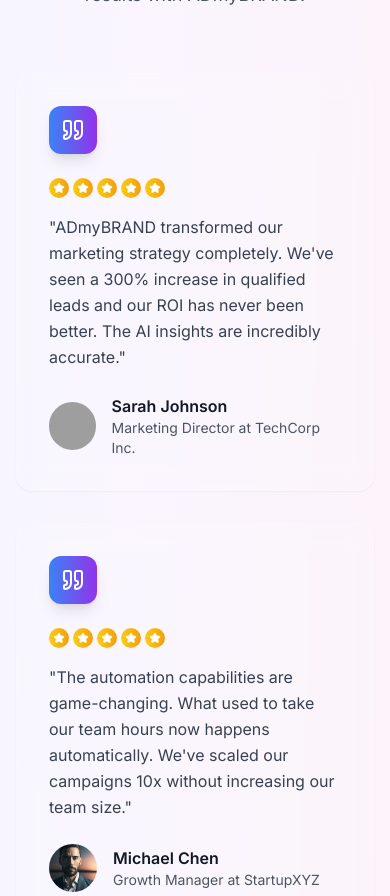
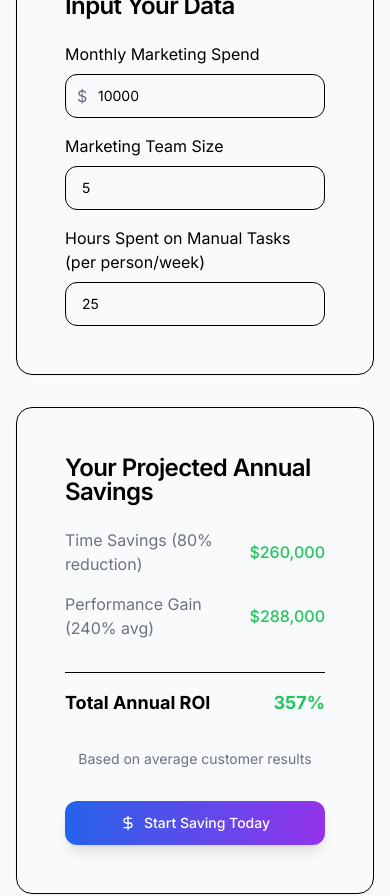
Before and after one commit to Swapnanilmanna1701/AdmyBRAND1, a Next.js app: page / in a window 390 px wide. Shown: the part 10160-11056 px from the top of the page. Built offline with nearby package versions, Linux system fonts and the light colour scheme; grey boxes are pictures that could not be loaded.

Commit message:
roi, label and navigation added

```diff
--- a/app/page.tsx
+++ b/app/page.tsx
@@ -4,6 +4,7 @@ import { Footer } from "@/components/sections/footer";
 import { HeroSection } from "@/components/sections/hero-section";
 import { PerformanceOptimizationSection } from "@/components/sections/performrnce";
 import { PricingSection } from "@/components/sections/pricing-section";
+import { RoiCalculatorSection } from "@/components/sections/roi";
 import { TestimonialsSection } from "@/components/sections/testimonials-section";
 import { Chatbot } from "@/components/ui/chatbot";
 import { Navigation } from "@/components/ui/navigation";
@@ -17,6 +18,7 @@ export default function Home() {
         <PerformanceOptimizationSection />
         <FeaturesSection />
         <PricingSection />
+        <RoiCalculatorSection />
         <TestimonialsSection />
         <FAQSection />
       </main>
--- /dev/null
+++ b/components/sections/roi.tsx
@@ -0,0 +1,155 @@
+"use client";
+
+import { Button } from "@/components/ui/button";
+import { Card, CardContent, CardHeader, CardTitle } from "@/components/ui/card";
+import { Input } from "@/components/ui/input";
+import { Label } from "@radix-ui/react-label";
+import { useEffect, useState } from "react";
+
+export function RoiCalculatorSection() {
+  const [monthlySpend, setMonthlySpend] = useState(10000);
+  const [teamSize, setTeamSize] = useState(5);
+  const [manualHours, setManualHours] = useState(25);
+
+  const [timeSavings, setTimeSavings] = useState(0);
+  const [performanceGain, setPerformanceGain] = useState(0);
+  const [totalAnnualRoi, setTotalAnnualRoi] = useState(0);
+
+  useEffect(() => {
+    // Constants for calculation (can be adjusted based on real data)
+    const avgHourlyRate = 50; // Assuming an average hourly rate for manual tasks
+    const timeReductionPercentage = 0.8; // 80% reduction in manual tasks
+    const performanceGainPercentage = 2.4; // 240% average performance gain
+
+    // Calculate Time Savings
+    const annualManualHours = manualHours * teamSize * 52; // 52 weeks in a year
+    const annualTimeSavings =
+      annualManualHours * timeReductionPercentage * avgHourlyRate;
+    setTimeSavings(annualTimeSavings);
+
+    // Calculate Performance Gain
+    const annualPerformanceGain = monthlySpend * 12 * performanceGainPercentage;
+    setPerformanceGain(annualPerformanceGain);
+
+    // Calculate Total Annual ROI
+    const totalSavings = annualTimeSavings + annualPerformanceGain;
+    const totalInvestment = monthlySpend * 12; // Assuming monthly spend is the investment
+    const roi = ((totalSavings - totalInvestment) / totalInvestment) * 100;
+    setTotalAnnualRoi(roi);
+  }, [monthlySpend, teamSize, manualHours]);
+
+  return (
+    <section className="w-full py-12 md:py-24 lg:py-32 bg-gray-50 dark:bg-gray-900">
+      <div className="container px-4 md:px-6">
+        <div className="flex flex-col items-center justify-center space-y-4 text-center">
+          <div className="space-y-2">
+            <h2 className="text-3xl font-bold tracking-tighter sm:text-5xl">
+              Calculate Your ROI
+            </h2>
+            <p className="max-w-[900px] text-gray-500 md:text-xl/relaxed lg:text-base/relaxed xl:text-xl/relaxed dark:text-gray-400">
+              See how much you could save with AI automation based on your
+              current marketing spend and team size
+            </p>
+          </div>
+        </div>
+        <div className="mx-auto grid max-w-5xl items-start gap-8 py-12 lg:grid-cols-2 lg:gap-12">
+          <Card className="p-6">
+            <CardHeader>
+              <CardTitle>Input Your Data</CardTitle>
+            </CardHeader>
+            <CardContent className="grid gap-4">
+              <div className="grid gap-2">
+                <Label htmlFor="monthly-spend">Monthly Marketing Spend</Label>
+                <div className="relative">
+                  <span className="absolute left-3 top-1/2 -translate-y-1/2 text-gray-500">
+                    $
+                  </span>
+                  <Input
+                    id="monthly-spend"
+                    type="number"
+                    value={monthlySpend}
+                    onChange={(e) => setMonthlySpend(Number(e.target.value))}
+                    className="pl-8"
+                  />
+                </div>
+              </div>
+              <div className="grid gap-2">
+                <Label htmlFor="team-size">Marketing Team Size</Label>
+                <Input
+                  id="team-size"
+                  type="number"
+                  value={teamSize}
+                  onChange={(e) => setTeamSize(Number(e.target.value))}
+                />
+              </div>
+              <div className="grid gap-2">
+                <Label htmlFor="manual-hours">
+                  Hours Spent on Manual Tasks (per person/week)
+                </Label>
+                <Input
+                  id="manual-hours"
+                  type="number"
+                  value={manualHours}
+                  onChange={(e) => setManualHours(Number(e.target.value))}
+                />
+              </div>
+            </CardContent>
+          </Card>
+          <Card className="p-6">
+            <CardHeader>
+              <CardTitle>Your Projected Annual Savings</CardTitle>
+            </CardHeader>
+            <CardContent className="grid gap-4">
+              <div className="flex items-center justify-between">
+                <span className="text-gray-500 dark:text-gray-400">
+                  Time Savings (80% reduction)
+                </span>
+                <span className="font-medium text-green-500">
+                  ${timeSavings.toLocaleString()}
+                </span>
+              </div>
+              <div className="flex items-center justify-between">
+                <span className="text-gray-500 dark:text-gray-400">
+                  Performance Gain (240% avg)
+                </span>
+                <span className="font-medium text-green-500">
+                  ${performanceGain.toLocaleString()}
+                </span>
+              </div>
+              <div className="border-t pt-4 mt-4 flex items-center justify-between">
+                <span className="text-lg font-bold">Total Annual ROI</span>
+                <span
+                  className={`text-lg font-bold ${
+                    totalAnnualRoi >= 0 ? "text-green-500" : "text-red-500"
+                  }`}
+                >
+                  {totalAnnualRoi.toFixed(0)}%
+                </span>
+              </div>
+              <div className="text-center text-sm text-gray-500 dark:text-gray-400 mt-4">
+                Based on average customer results
+              </div>
+              <Button className="w-full mt-4">
+                <svg
+                  xmlns="http://www.w3.org/2000/svg"
+                  width="24"
+                  height="24"
+                  viewBox="0 0 24 24"
+                  fill="none"
+                  stroke="currentColor"
+                  strokeWidth="2"
+                  strokeLinecap="round"
+                  strokeLinejoin="round"
+                  className="mr-2 h-4 w-4"
+                >
+                  <path d="M12 2v20M17 5H9.5a3.5 3.5 0 0 0 0 7h5a3.5 3.5 0 0 1 0 7H6" />
+                </svg>
+                Start Saving Today
+              </Button>
+            </CardContent>
+          </Card>
+        </div>
+      </div>
+    </section>
+  );
+}
--- /dev/null
+++ b/components/ui/label.tsx
@@ -0,0 +1,26 @@
+"use client"
+
+import * as React from "react"
+import * as LabelPrimitive from "@radix-ui/react-label"
+import { cva, type VariantProps } from "class-variance-authority"
+
+import { cn } from "@/lib/utils"
+
+const labelVariants = cva(
+  "text-sm font-medium leading-none peer-disabled:cursor-not-allowed peer-disabled:opacity-70"
+)
+
+const Label = React.forwardRef<
+  React.ElementRef<typeof LabelPrimitive.Root>,
+  React.ComponentPropsWithoutRef<typeof LabelPrimitive.Root> &
+    VariantProps<typeof labelVariants>
+>(({ className, ...props }, ref) => (
+  <LabelPrimitive.Root
+    ref={ref}
+    className={cn(labelVariants(), className)}
+    {...props}
+  />
+))
+Label.displayName = LabelPrimitive.Root.displayName
+
+export default labelVariants;
```
Also changed, not shown: components/ui/navigation.tsx (+29 -65 lines).
